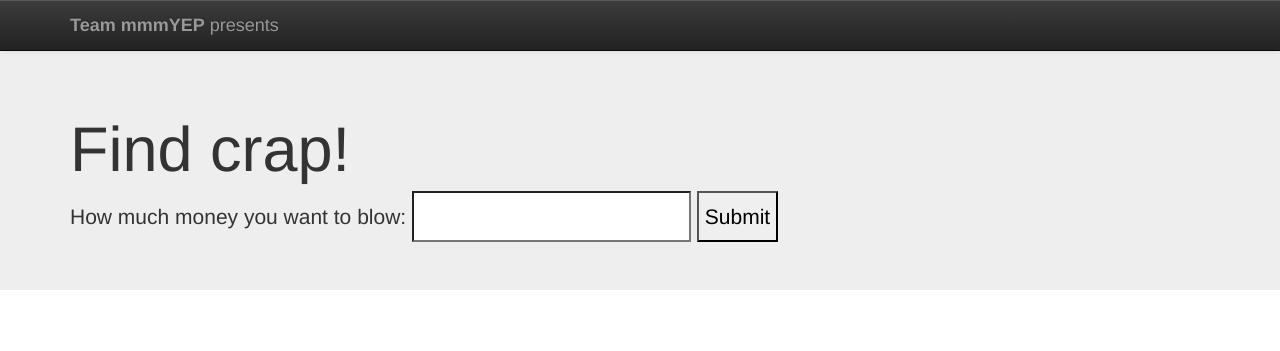
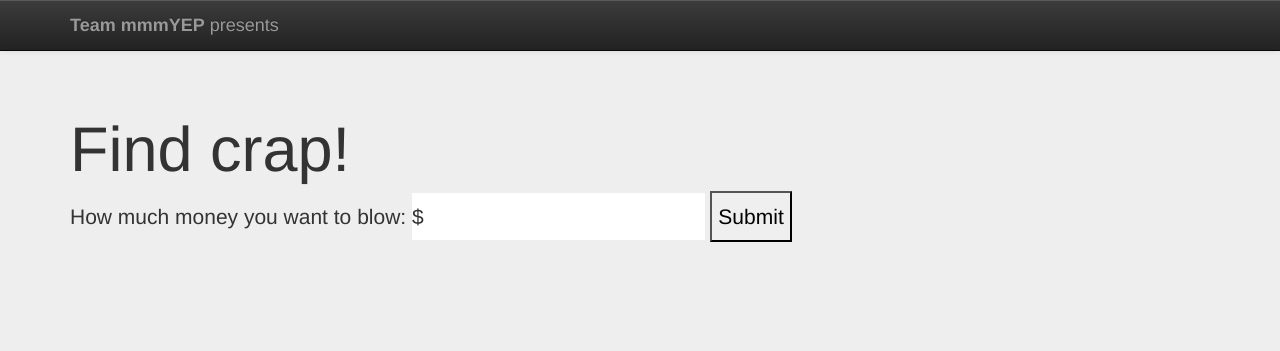
Before and after one commit to BunsenMcDubbs/crapfinder, a PHP site: page / in a window 1280 px wide. Shown: the top 351 px of the page. Run offline with PHP 8.4, Linux system fonts and the light colour scheme.

Commit message:
v0.2 working random combo

```diff
--- a/css/main.css
+++ b/css/main.css
@@ -3,3 +3,35 @@
 /* ==========================================================================
    Author's custom styles
    ========================================================================== */
+
+.currencyinput {
+    background-color: white;
+    display: inline-block;
+}
+.currencyinput input {
+    border: 0;
+}
+
+#search {
+	display: block;
+	text-align: left;
+	float: left;
+}
+
+#results {
+	display: block;
+	text-align: right;
+	float: left;
+	width: 40%;
+}
+
+body {
+	background-color: #eeeeee;
+}
+
+.jumbotron{
+	width: 1170px;
+	margin: auto;
+	padding-left: 0px;
+	padding-right: 0px;
+}
--- a/index.php
+++ b/index.php
@@ -30,17 +30,29 @@
 
     <!-- Main jumbotron for a primary marketing message or call to action -->
     <div class="jumbotron">
-      <div class="container">
+      <div class="container" id="search">
         <h1>Find crap!</h1>
 
 		<form method="post" action="<?php echo $_SERVER['PHP_SELF'];?>">
-		How much money you want to blow: <input type="number" name="dollar" required="true" min="0" step="any">
+		How much money you want to blow: <span class="currencyinput">$
+			<input type="number" name="dollar" required="true" min="0" step="any"
+			onfocus="this.value='';"
+			value="
+			<?php
+				if(isset($_REQUEST["dollar"]))
+					echo $_REQUEST["dollar"];
+				else echo "0"
+			?>
+			">
+			</span>
 		<input type="submit">
+
 		</form>
 
       </div>
 
-      <div class="container">
+      <div class="container" id ="results">
+
    	    <?php
 
    	    	function todollar($num){
@@ -51,19 +63,17 @@
 				return;
 			}
 			$maxValue = $_REQUEST["dollar"];
-			if($maxValue != 0){
-				echo "<h3>";
-				echo "For ";
-				echo toDollar($maxValue);
-				echo " you can buy...";
-				echo "</h3>";
+			if($maxValue == 0){
+				return;
 			}
+
+			echo "<h3>With ".toDollar($maxValue)." you can buy...</h3>";
+
+
+			// KOUSHIK'S CODE
 
 			// first get the file
 			$file = fopen('shit.csv', 'r');
-
-			// results delimited by ~
-			// properties delimited by %
 
 			$results = array();
 			$counter = 0;
@@ -73,6 +83,7 @@
 			}
 
 			fclose($file);
+
 			// now file is separated by results and properties
 
 			$affordableItems = array();
@@ -100,17 +111,26 @@
 				}
 			}
 
-			// now I have all the items I can afford
+			// formulate result: random item
+			$randIndex = mt_rand(0,count($affordableItems)-2);
+			// echo $randIndex;
 
-			//formulate first result: most expensive thing I can buy
-			$mostExpensiveItem = $results[$maxIndex];
+			// calculate how many of this item I can buy
+			$items = $maxValue/$affordableItems[$randIndex][3];
 
-			// var_dump($mostExpensiveItem);
+			$finalItem = array();
+			for($i = 0; $i < count($affordableItems[$randIndex]); $i++){
+				$finalItem[$i] = $affordableItems[$randIndex][$i];
+			}
+			$finalItem[5] = floor($items);
 
-			echo "<p>".$mostExpensiveItem[0]." for $".$mostExpensiveItem[3]."</p>";
-			echo "<a href=\"".$mostExpensiveItem[2]."\">";
-			echo "<img src=\"".$mostExpensiveItem[1]."\" height=\"350px\">";
-			echo "</a>";
+			// var_dump($finalItem);
+
+
+			// Putting the results onto the screen!
+			echo
+			"<p>".$finalItem[5]." x ".$finalItem[0]." for ".todollar($finalItem[3])."</p>".
+			"<a href=\"".$finalItem[2]."\">"."<img src=\"".$finalItem[1]."\" height=\"350px\">"."</a>";
 
 		?>
       </div>
```
Also changed, not shown: css/bootstrap.css.
